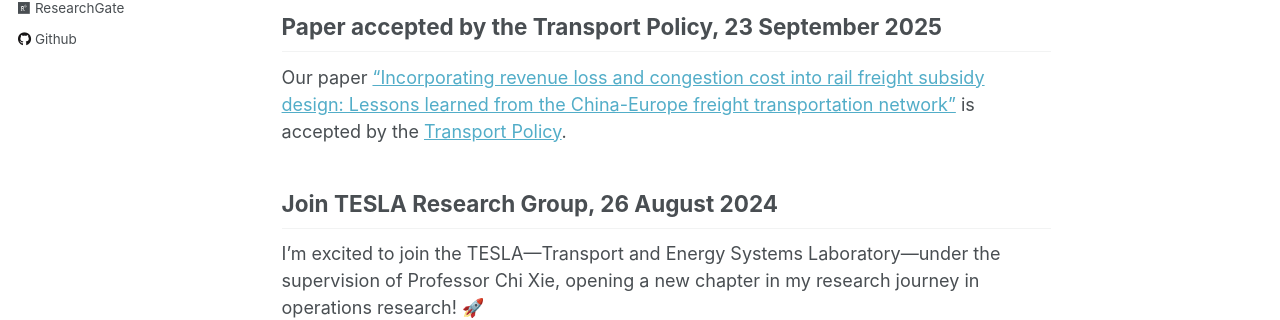
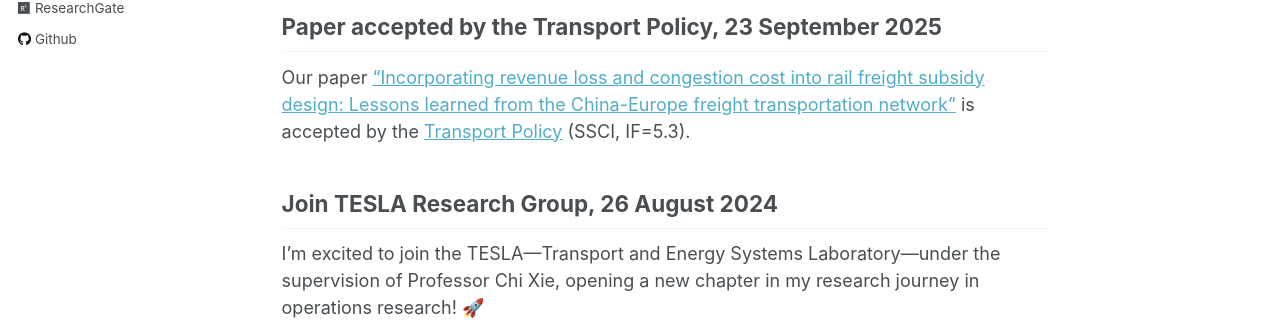
Before and after one commit to RusiWang99/RusiWang99.github.io, a Jekyll site: the page built from _pages/about.md, in a window 1280 px wide and 1297 px high. Shown: the part 554-874 px from the top of the window. Built offline with Jekyll 4.4.1, drawn with Linux system fonts in a browser that asks for light colours; some web fonts are replaced.

Commit message:
Update about.md

```diff
--- a/_pages/about.md
+++ b/_pages/about.md
@@ -16,7 +16,7 @@ Let's be passionate!
 # NEWS
 ## Paper accepted by the Transport Policy, 23 September 2025
 
-Our paper ["Incorporating revenue loss and congestion cost into rail freight subsidy design: Lessons learned from the China-Europe freight transportation network"](https://doi.org/10.1016/j.tranpol.2025.103819) is accepted by the [Transport Policy](https://www.sciencedirect.com/journal/transport-policy).
+Our paper ["Incorporating revenue loss and congestion cost into rail freight subsidy design: Lessons learned from the China-Europe freight transportation network"](https://doi.org/10.1016/j.tranpol.2025.103819) is accepted by the [Transport Policy](https://www.sciencedirect.com/journal/transport-policy) (SSCI, IF=5.3).
 
 
 ## Join TESLA Research Group, 26 August 2024
```
